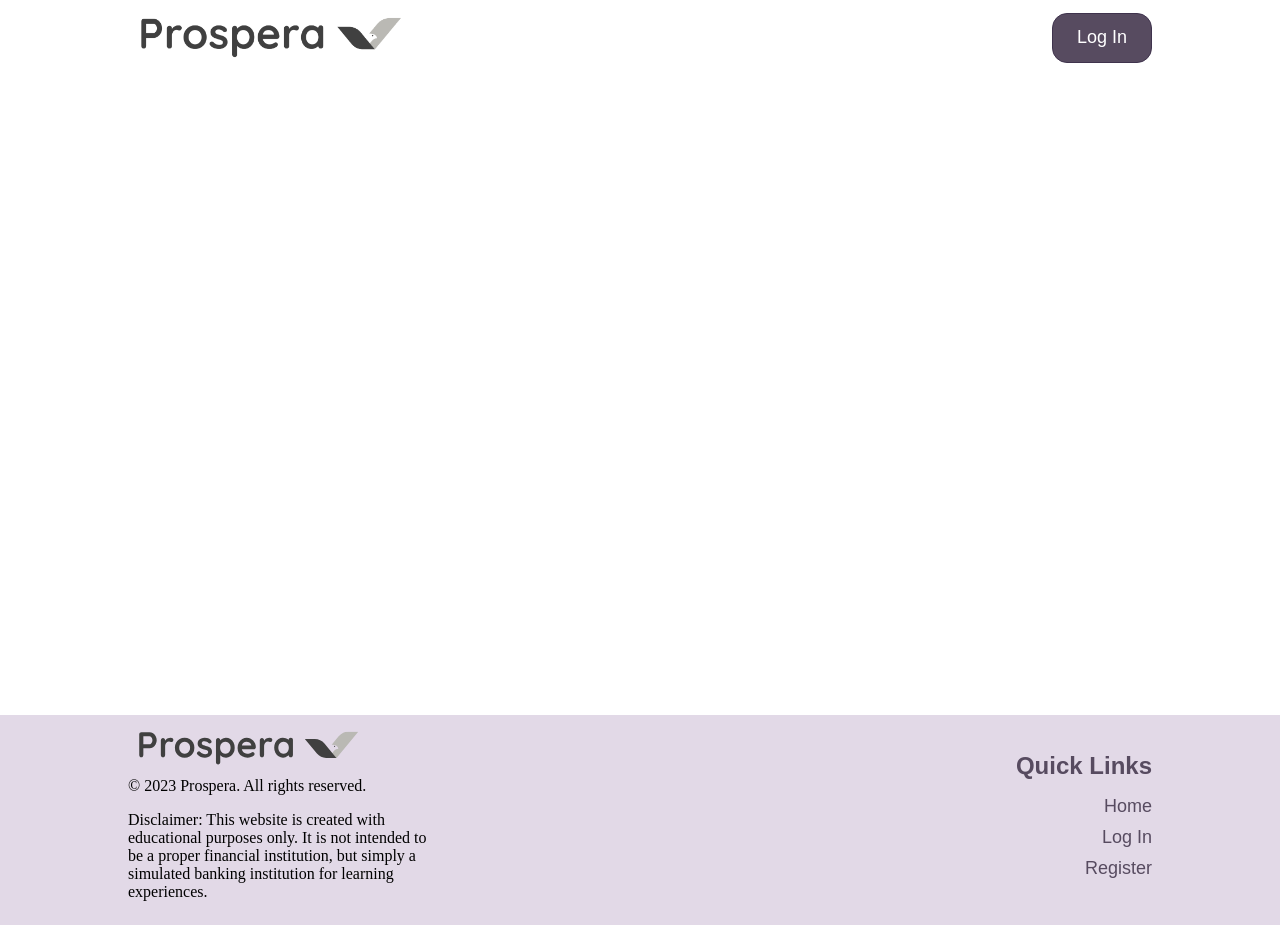
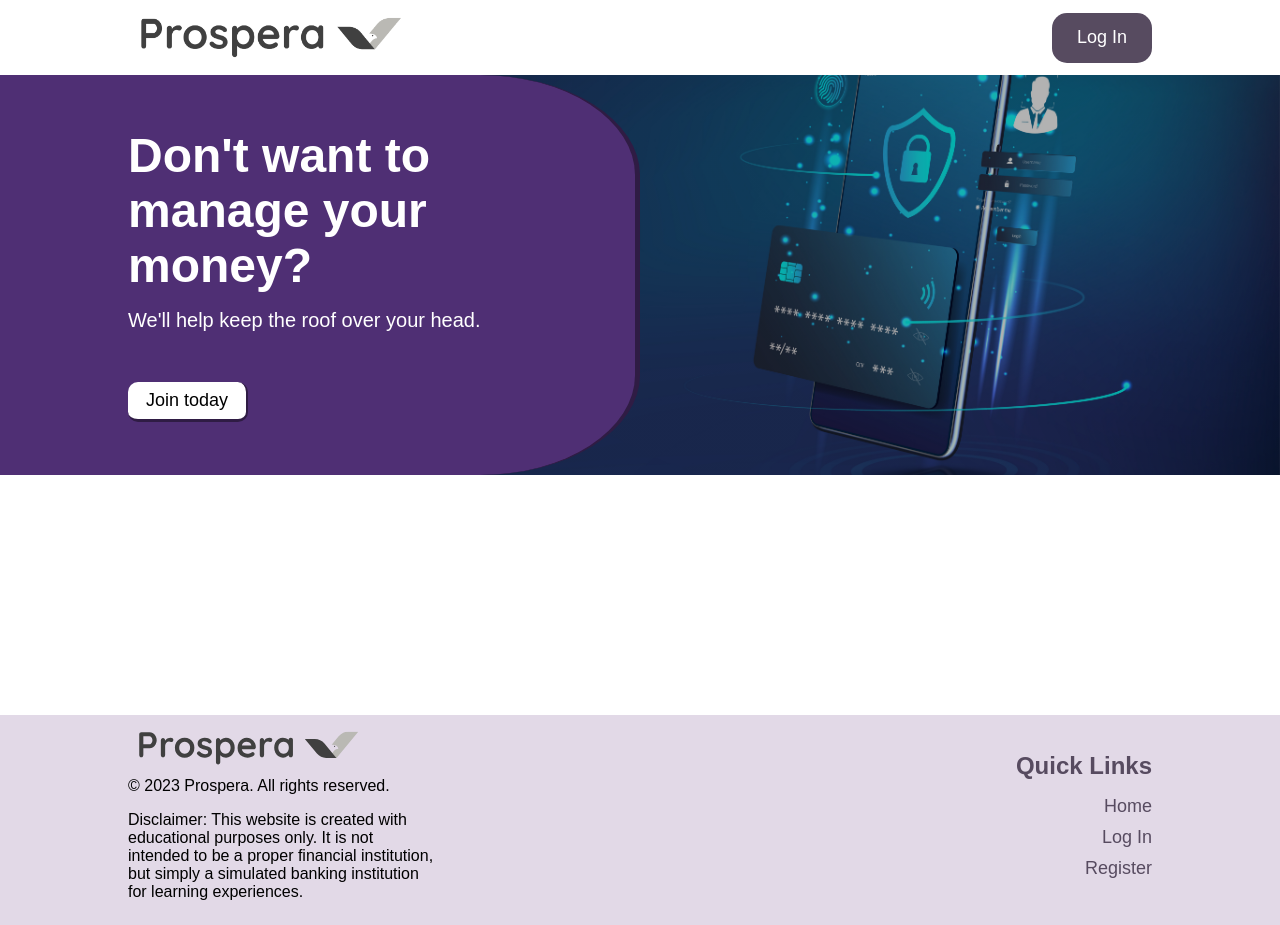
Before and after one commit to snowykittin/prospera, a website built with webpack: page dist/index.html in a window 1280 px wide. Built offline with nearby package versions, Linux system fonts and the light colour scheme.

Commit message:
homepage styling

```diff
--- a/dist/css/styles.css
+++ b/dist/css/styles.css
@@ -10,6 +10,7 @@ html, body {
 
 h1, h2, h3, h4, h5, h6, p {
   margin-bottom: 16px;
+  font-family: Arial, Helvetica, sans-serif;
 }
 
 #app {
@@ -33,11 +34,12 @@ h1, h2, h3, h4, h5, h6, p {
 .main .login button {
   background-color: #574B60;
   border-radius: 15px;
-  border: 1px solid #3F334D;
+  border: none;
   width: 100px;
   height: 50px;
   color: #fff;
   font-size: 18px;
+  cursor: pointer;
 }
 
 footer {
@@ -72,4 +74,52 @@ footer .quick-nav a {
   color: #574B60;
 }
 
+.main-home {
+  width: 100%;
+}
+.main-home .top-banner {
+  width: 100%;
+  height: 50vh;
+  background-color: blue;
+  background-image: linear-gradient(rgba(0, 0, 0, 0.3), rgba(0, 0, 0, 0.3)), url("../images/banners/AdobeStock_347651809.jpeg");
+  background-position: center;
+  background-size: cover;
+  background-repeat: no-repeat;
+}
+.main-home .top-banner .text {
+  height: 100%;
+  padding: 1vh 10vw;
+  width: 50%;
+  background-color: #4F2F74;
+  border-right: 5px solid #2F1C44;
+  border-top-right-radius: 25%;
+  border-bottom-right-radius: 25%;
+  display: flex;
+  align-items: center;
+  justify-content: space-evenly;
+}
+.main-home .top-banner .text .container {
+  width: 100%;
+  font-family: Arial, Helvetica, sans-serif;
+}
+.main-home .top-banner .text .container h1 {
+  font-size: 48px;
+  color: #fff;
+}
+.main-home .top-banner .text .container p {
+  font-size: 20px;
+  color: #fff;
+  margin-bottom: 50px;
+}
+.main-home .top-banner .text .container button {
+  width: 120px;
+  height: 40px;
+  font-size: 18px;
+  border: none;
+  border-bottom: 3px solid #2F1C44;
+  border-right: 2px solid #2F1C44;
+  border-radius: 10px;
+  background-color: #fff;
+}
+
 /*# sourceMappingURL=styles.css.map */
--- a/dist/index.html
+++ b/dist/index.html
@@ -13,10 +13,21 @@
     <nav class="main">
         <div class="title"><img src="images/logo/logo-transparent-png.png" alt="prospera" class="logo"></div>
         <div class="login">
-            <button>Log In</button>
+            <a href="pages/login.html"><button>Log In</button></a>
         </div>
     </nav>
     <div id="app">
+        <div class="main-home">
+            <div class="top-banner">
+                <div class="text">
+                    <div class="container">
+                        <h1>Don't want to manage your money?</h1>
+                        <p>We'll help keep the roof over your head.</p>
+                        <a href="pages/register.html"><button>Join today</button></a>
+                    </div>
+                </div>
+            </div>
+        </div>
 
     </div>
     <footer>
--- /dev/null
+++ b/dist/scss/main-home.scss
@@ -0,0 +1,49 @@
+.main-home{
+    width: 100%;
+
+    .top-banner{
+        width: 100%;
+        height: 50vh;
+        background-color: blue;
+        background-image: linear-gradient(rgba(0, 0, 0, 0.3),rgba(0, 0, 0, 0.3)), url("../images/banners/AdobeStock_347651809.jpeg");
+        background-position: center;
+        background-size: cover;
+        background-repeat: no-repeat;
+
+        .text{
+            height: 100%;
+            padding: 1vh 10vw;
+            width: 50%;
+            background-color: #4F2F74;
+            border-right: 5px solid #2F1C44;
+            border-top-right-radius: 25%;
+            border-bottom-right-radius: 25%;
+            display: flex;
+            align-items: center;
+            justify-content: space-evenly;
+
+            .container{
+                width: 100%;
+                font-family: Arial, Helvetica, sans-serif;
+                h1{
+                    font-size: 48px;
+                    color: #fff;
+                }p{
+                    font-size: 20px;
+                    color: #fff;
+                    margin-bottom: 50px;
+                }
+                button{
+                    width: 120px;
+                    height: 40px;
+                    font-size: 18px;
+                    border: none;
+                    border-bottom: 3px solid #2F1C44;
+                    border-right: 2px solid #2F1C44;
+                    border-radius: 10px;
+                    background-color: #fff;
+                }
+            }
+        }
+    }
+}
--- a/dist/scss/nav-main.scss
+++ b/dist/scss/nav-main.scss
@@ -17,11 +17,12 @@
         button{
             background-color: #574B60;
             border-radius: 15px;
-            border: 1px solid #3F334D;
+            border: none;
             width: 100px;
             height: 50px;
             color: #fff;
             font-size: 18px;
+            cursor: pointer;
         }
     }
 }
--- a/dist/scss/structure.scss
+++ b/dist/scss/structure.scss
@@ -7,7 +7,8 @@ html, body {
  height: 100%
 }
 h1, h2, h3, h4, h5, h6, p {
- margin-bottom: 16px
+ margin-bottom: 16px;
+ font-family: Arial, Helvetica, sans-serif;
 }
 #app{
     min-height: 80vh;
--- a/dist/scss/styles.scss
+++ b/dist/scss/styles.scss
@@ -1,3 +1,5 @@
 @import "structure.scss";
 @import "nav-main.scss";
 @import "footer.scss";
+
+@import "main-home.scss";
```
Also changed, not shown: dist/images/banners/AdobeStock_347651809.jpeg (added), 1 other file.
